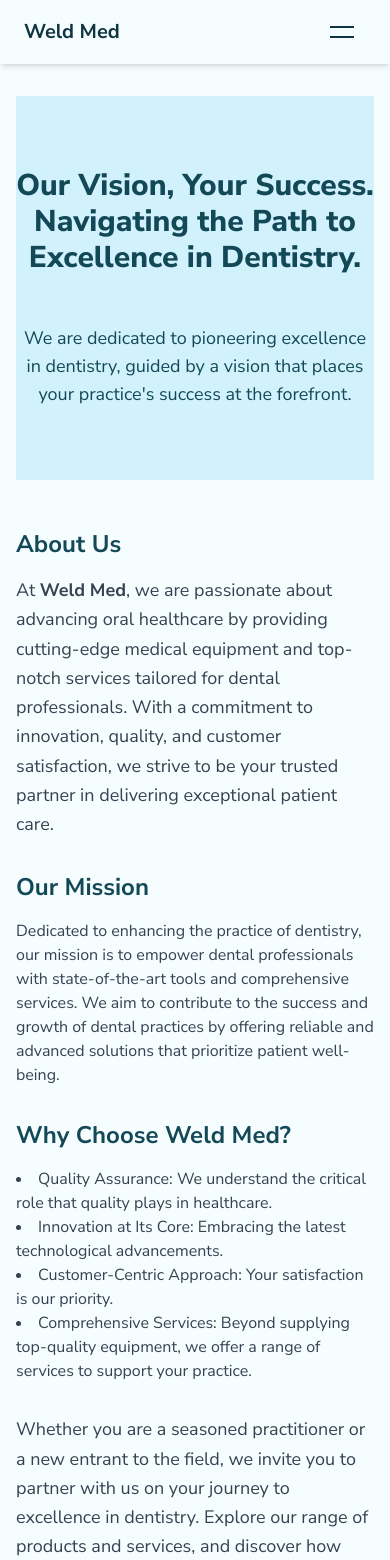
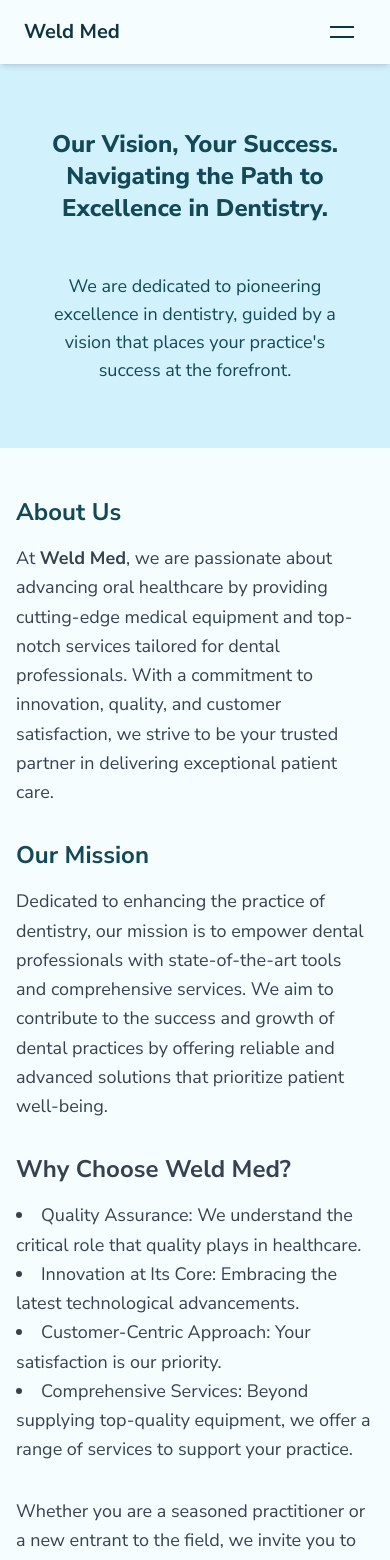
Before and after one commit to musaakhmed/msr-trading, a Next.js app: page /company in a window 390 px wide. Shown: the top 1560 px of the page. Built offline with nearby package versions, Linux system fonts and the light colour scheme.

Commit message:
style: uniform the top sections of the pages

```diff
--- a/src/app/company/page.tsx
+++ b/src/app/company/page.tsx
@@ -29,13 +29,13 @@ const paragraphVars = {
 
 const company = () => {
 	return (
-		<article className="max-w-screen container mx-auto px-4 pb-12 pt-24 ">
-			<div className=" mb-12 flex h-96 w-full flex-col items-center justify-center gap-12 bg-secondary text-center">
+		<article className="max-w-screen container mx-auto pb-12 pt-16 lg:pt-24 ">
+			<div className=" mb-12 flex h-96 w-full flex-col items-center justify-center gap-12 bg-secondary px-8 text-center">
 				<motion.h1
 					variants={titleVars}
 					initial="initial"
 					animate="animate"
-					className="text-3xl font-extrabold"
+					className="text-2xl font-extrabold lg:text-3xl"
 				>
 					Our Vision, Your Success. Navigating the Path to Excellence
 					in Dentistry.
@@ -51,7 +51,7 @@ const company = () => {
 					at the forefront.
 				</motion.p>
 			</div>
-			<div>
+			<div className="px-4">
 				<h2 className="mb-4 text-2xl font-bold">About Us</h2>
 				<p className="mb-8 text-lg leading-relaxed text-gray-700">
 					At <span className="font-bold">Weld Med</span>, we are
@@ -64,9 +64,9 @@ const company = () => {
 				</p>
 			</div>
 
-			<div className="mb-8">
+			<div className="mb-8 px-4">
 				<h2 className="mb-4 text-2xl font-bold">Our Mission</h2>
-				<p className="text-gray-700">
+				<p className="mb-8 text-lg leading-relaxed text-gray-700">
 					Dedicated to enhancing the practice of dentistry, our
 					mission is to empower dental professionals with
 					state-of-the-art tools and comprehensive services. We aim to
@@ -76,7 +76,7 @@ const company = () => {
 				</p>
 			</div>
 
-			<div className="mb-8">
+			<div className="mb-8 px-4 text-lg leading-relaxed text-gray-700">
 				<h2 className="mb-4 text-2xl font-bold">
 					Why Choose <span className="font-bold">Weld Med</span>?
 				</h2>
@@ -101,7 +101,7 @@ const company = () => {
 				</ul>
 			</div>
 
-			<p className="mb-8 text-lg leading-relaxed text-gray-700">
+			<p className="mb-8 px-4 text-lg leading-relaxed text-gray-700">
 				Whether you are a seasoned practitioner or a new entrant to the
 				field, we invite you to partner with us on your journey to
 				excellence in dentistry. Explore our range of products and
--- a/src/app/contact/page.tsx
+++ b/src/app/contact/page.tsx
@@ -3,7 +3,7 @@ import React from 'react';
 
 const contact = () => {
 	return (
-		<main className=" mt-16 flex flex-col items-center text-xl">
+		<main className="mt-16 flex flex-col items-center text-xl">
 			<Contact />
 		</main>
 	);
--- a/src/app/industries/page.tsx
+++ b/src/app/industries/page.tsx
@@ -109,7 +109,7 @@ const paragraphVars = {
 
 const industries = () => {
 	return (
-		<div className="mt-24">
+		<div className="max-w-screen container mx-auto pb-12 pt-16 lg:px-4 lg:pt-24 ">
 			<section className=" flex h-96 w-full flex-col items-center justify-center gap-12 bg-secondary px-4 text-center">
 				<motion.h1
 					variants={titleVars}
@@ -145,6 +145,7 @@ const industries = () => {
 									delay: 0.25,
 								},
 							}}
+							viewport={{ once: true }}
 							key={index}
 							className="py-4 first:pt-0 last:pb-0 odd:bg-secondary odd:bg-opacity-50"
 						>
```
